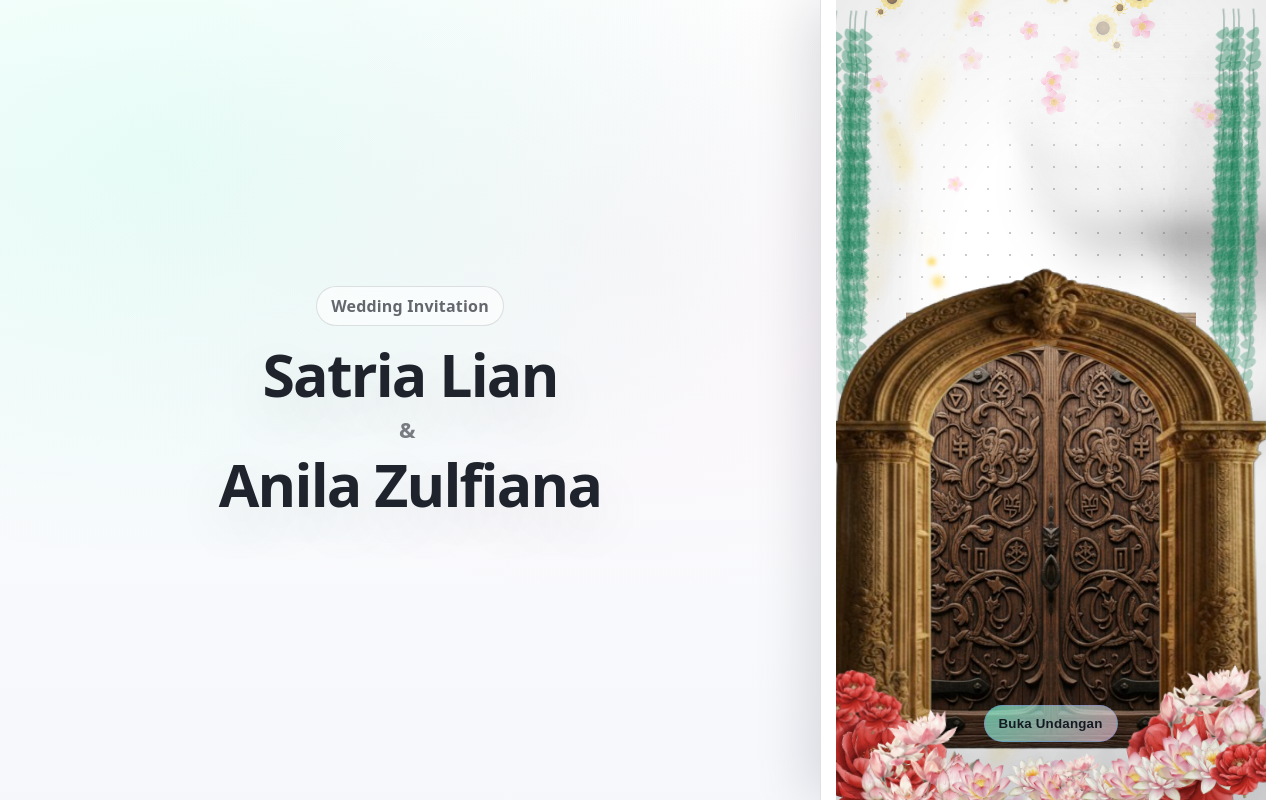
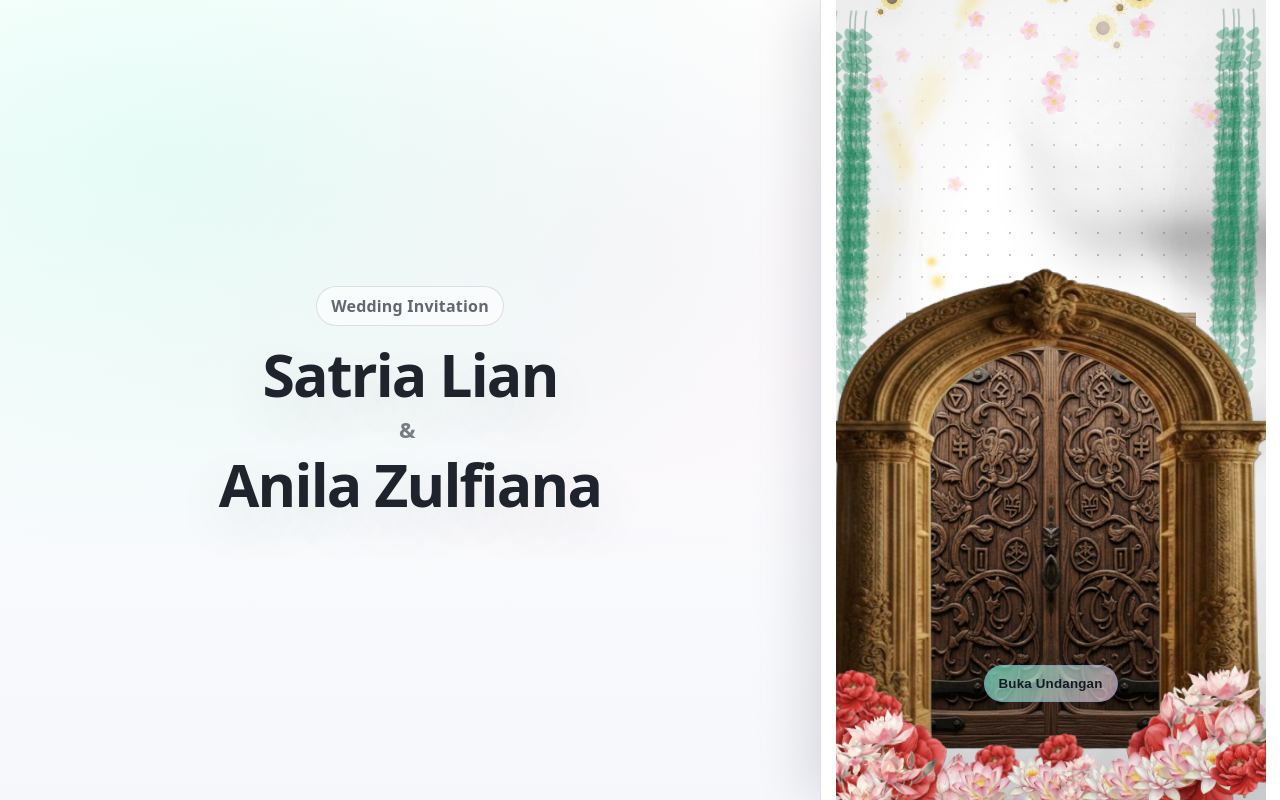
Before and after one commit to yurasera/FloWedding, a React (Vite) app: page / in a window 1280 px wide. Built offline with nearby package versions, Linux system fonts and the light colour scheme.

Commit message:
refactor: adjust front florals positions

```diff
--- a/src/sections/CoverHeader.jsx
+++ b/src/sections/CoverHeader.jsx
@@ -178,8 +178,10 @@ export default function CoverHeader({
           { name: "teratai", x: "10%", y: "18px", rotation: "-6deg", scale: 0.74, delay: "0.12s" },
           { name: "mawar", x: "16%", y: "14px", rotation: "4deg", scale: 0.76, delay: "0.18s" },
           { name: "mawar", x: "82%", y: "8px", rotation: "-14deg", scale: 1.98, delay: "1.02s" },
-          { name: "teratai2", x: "22%", y: "0px", rotation: "-8deg", scale: 1.78, delay: "0.24s" },
+          { name: "teratai2", x: "12%", y: "0px", rotation: "-8deg", scale: 1.78, delay: "0.24s" },
           { name: "teratai", x: "28%", y: "22px", rotation: "6deg", scale: 0.82, delay: "0.30s" },
+          { name: "mawar", x: "37%", y: "5px", rotation: "-4deg", scale: 0.68, delay: "0.32s" },
+          { name: "mawar", x: "52%", y: "-5px", rotation: "-14deg", scale: 0.68, delay: "0.32s" },
           { name: "teratai3", x: "34%", y: "24px", rotation: "-10deg", scale: 0.84, delay: "0.36s" },
           { name: "teratai2", x: "90%", y: "-40px", rotation: "5deg", scale: 1.86, delay: "1.42s" },
           { name: "teratai4", x: "46%", y: "22px", rotation: "-7deg", scale: 0.88, delay: "1.48s" },
--- a/src/styles.css
+++ b/src/styles.css
@@ -224,7 +224,7 @@ code {
 .cover-open {
   position: absolute;
   left: 50%;
-  bottom: max(58px, env(safe-area-inset-bottom));
+  bottom: max(98px, env(safe-area-inset-bottom));
   transform: translateX(-50%);
   z-index: 12; /* di atas semua elemen cover */
   margin-top: 0;
```
